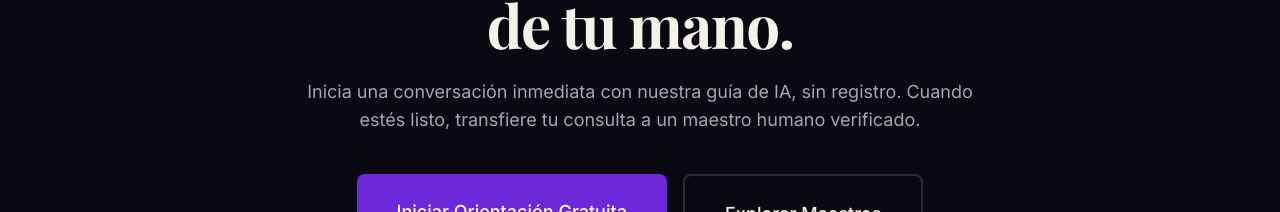
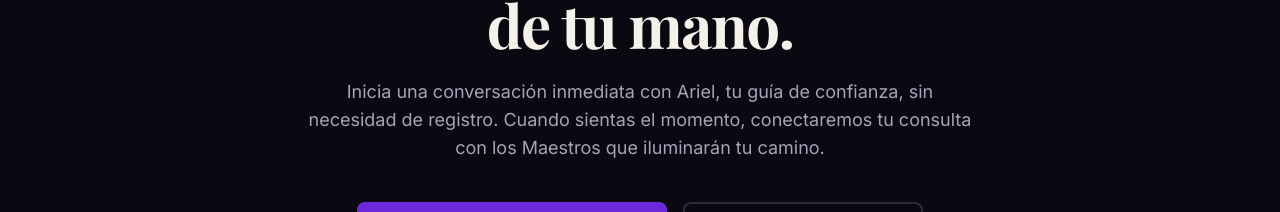
Before and after one commit to appyem/maestros-esotericos, a Next.js app: page / in a window 1280 px wide. Shown: the part 351-563 px from the top of the page. Built offline with nearby package versions, Linux system fonts and the light colour scheme; no server answers; a web font is replaced by a local one.

Commit message:
fix(ui): replace forbidden terms with Ariel's authentic esoteric messaging

```diff
--- a/src/app/(public)/page.tsx
+++ b/src/app/(public)/page.tsx
@@ -10,8 +10,7 @@ export default function PublicHome() {
         Claridad espiritual y <span className="text-primary">conocimiento ancestral</span> al alcance de tu mano.
       </h1>
       <p className="max-w-2xl text-lg text-muted-foreground mb-10">
-        Inicia una conversación inmediata con nuestra guía de IA, sin registro.
-        Cuando estés listo, transfiere tu consulta a un maestro humano verificado.
+        Inicia una conversación inmediata con Ariel, tu guía de confianza, sin necesidad de registro. Cuando sientas el momento, conectaremos tu consulta con los Maestros que iluminarán tu camino.
       </p>
       <div className="flex flex-col sm:flex-row gap-4 justify-center">
         <Link href="/servicios">
```
